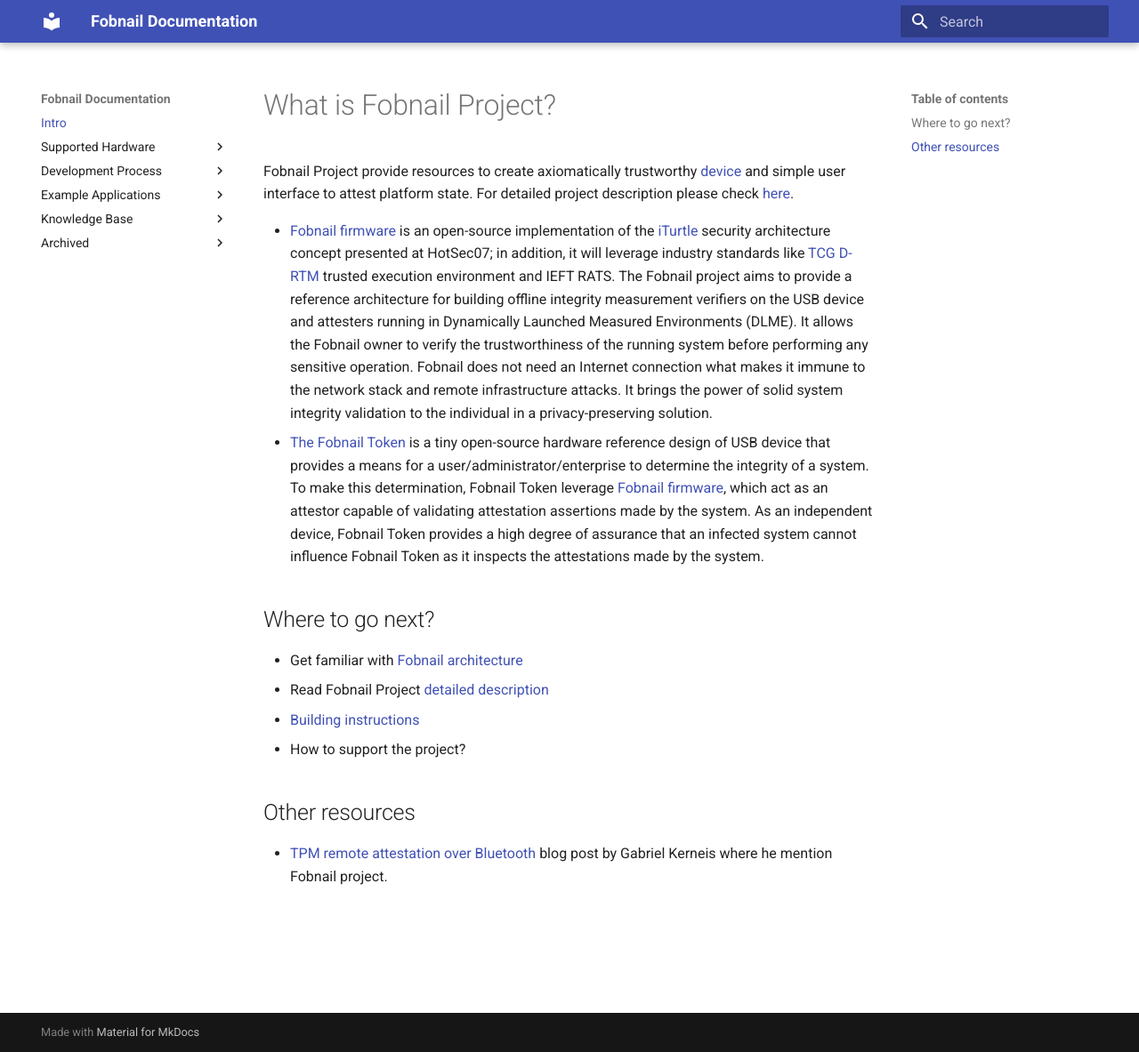
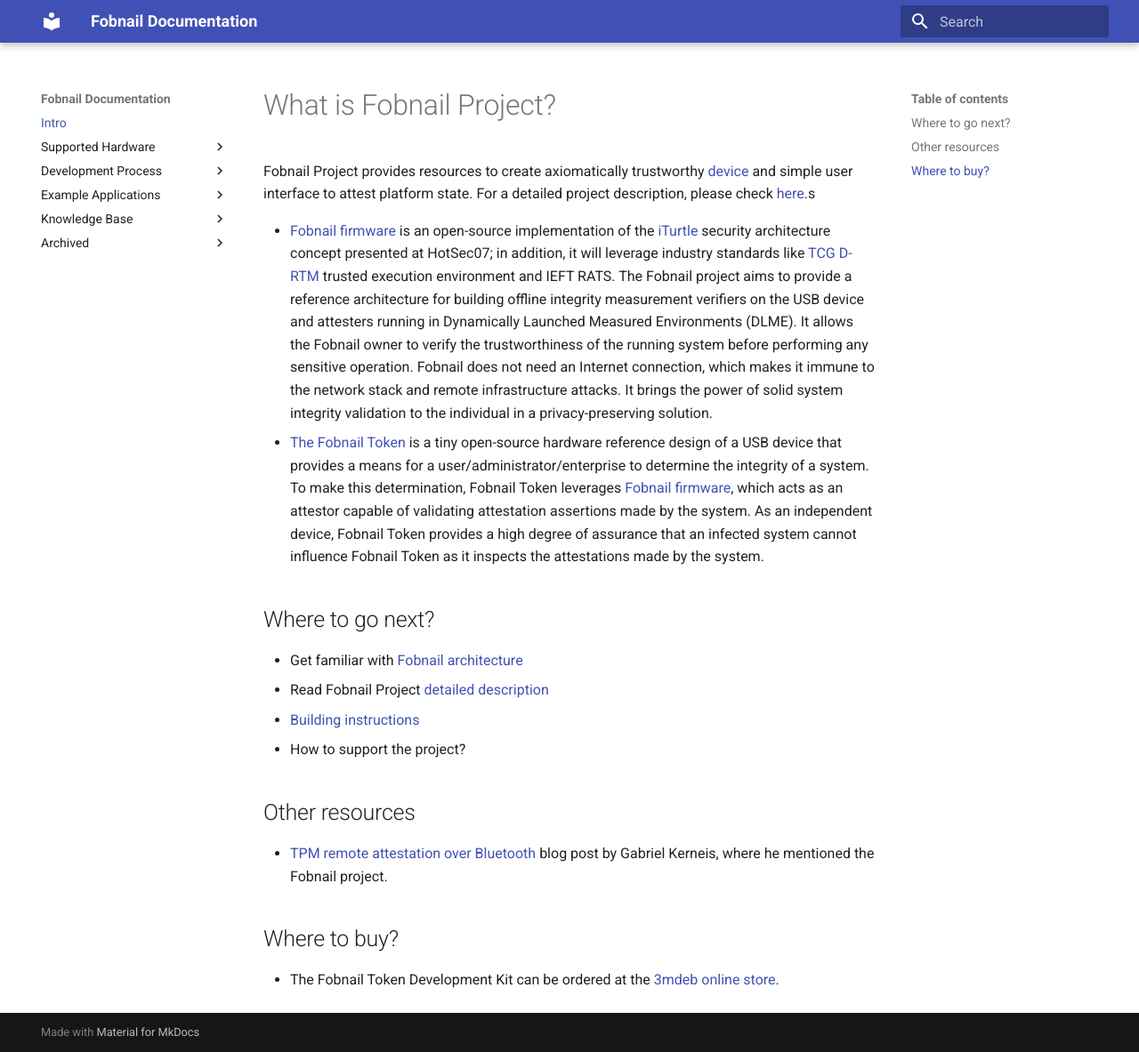
Before and after one commit to fobnail/docs, an MkDocs documentation site: the page built from docs/index.md, in a window 1280 px wide and 1183 px high. Shown: the whole window at 89% size. Built offline with MkDocs 1.6.1 and Material for MkDocs 9.7.7, drawn with Linux system fonts in a browser that asks for light colours.

Commit message:
index: grammar_debshop-link

```diff
--- a/docs/index.md
+++ b/docs/index.md
@@ -1,25 +1,26 @@
 # What is Fobnail Project?
 
-Fobnail Project provide resources to create axiomatically trustworthy
-[device][mccune] and simple user interface to attest platform state. For
-detailed project description please check [here](description).
+Fobnail Project provides resources to create axiomatically trustworthy
+[device][mccune] and simple user interface to attest platform state. For a
+detailed project description, please check [here](description).s
 
 * [Fobnail firmware][fobnail_fw] is an open-source implementation of the
-  [iTurtle][mccune] security architecture concept presented at HotSec07; in addition, it
-  will leverage industry standards like [TCG D-RTM][tcg_drtm] trusted execution environment
-  and IEFT RATS. The Fobnail project aims to provide a reference architecture
-  for building offline integrity measurement verifiers on the USB device and
-  attesters running in Dynamically Launched Measured Environments (DLME). It
-  allows the Fobnail owner to verify the trustworthiness of the running system
-  before performing any sensitive operation. Fobnail does not need an Internet
-  connection what makes it immune to the network stack and remote
-  infrastructure attacks. It brings the power of solid system integrity
-  validation to the individual in a privacy-preserving solution.
+  [iTurtle][mccune] security architecture concept presented at HotSec07; in
+  addition, it will leverage industry standards like [TCG D-RTM][tcg_drtm]
+  trusted execution environment and IEFT RATS. The Fobnail project aims to
+  provide a reference architecture for building offline integrity measurement
+  verifiers on the USB device and attesters running in Dynamically Launched
+  Measured Environments (DLME). It allows the Fobnail owner to verify the
+  trustworthiness of the running system before performing any sensitive
+  operation. Fobnail does not need an Internet connection, which makes it immune
+  to the network stack and remote infrastructure attacks. It brings the power of
+  solid system integrity validation to the individual in a privacy-preserving
+  solution.
 * [The Fobnail Token](fobnail_token) is a tiny open-source hardware reference
-  design of USB device that provides a means for a
+  design of a USB device that provides a means for a
   user/administrator/enterprise to determine the integrity of a system. To make
-  this determination, Fobnail Token leverage [Fobnail firmware][fobnail_fw],
-  which act as an attestor capable of validating attestation assertions made by
+  this determination, Fobnail Token leverages [Fobnail firmware][fobnail_fw],
+  which acts as an attestor capable of validating attestation assertions made by
   the system. As an independent device, Fobnail Token provides a high degree of
   assurance that an infected system cannot influence Fobnail Token as it
   inspects the attestations made by the system.
@@ -34,9 +35,12 @@
 ## Other resources
 
 * [TPM remote attestation over Bluetooth][gkerneis] blog post by Gabriel
-  Kerneis where he mention Fobnail project.
+  Kerneis, where he mentioned the Fobnail project.
 
 [mccune]: https://www.usenix.org/legacy/event/hotsec07/tech/full_papers/mccune/mccune_html/index.html
 [fobnail_fw]: https://github.com/fobnail/fobnail
 [tcg_drtm]: https://trustedcomputinggroup.org/wp-content/uploads/DRTM-Specification-Overview_June2013.pdf
 [gkerneis]: https://gabriel.kerneis.info/2021/11/local_attestation/
+
+## Where to buy?
+* The Fobnail Token Development Kit can be ordered at the [3mdeb online store](https://shop.3mdeb.com/shop/open-source-hardware/fobnail-token-development-kit/).
```
Also changed, not shown: docs/description.md (+20 -20 lines).
